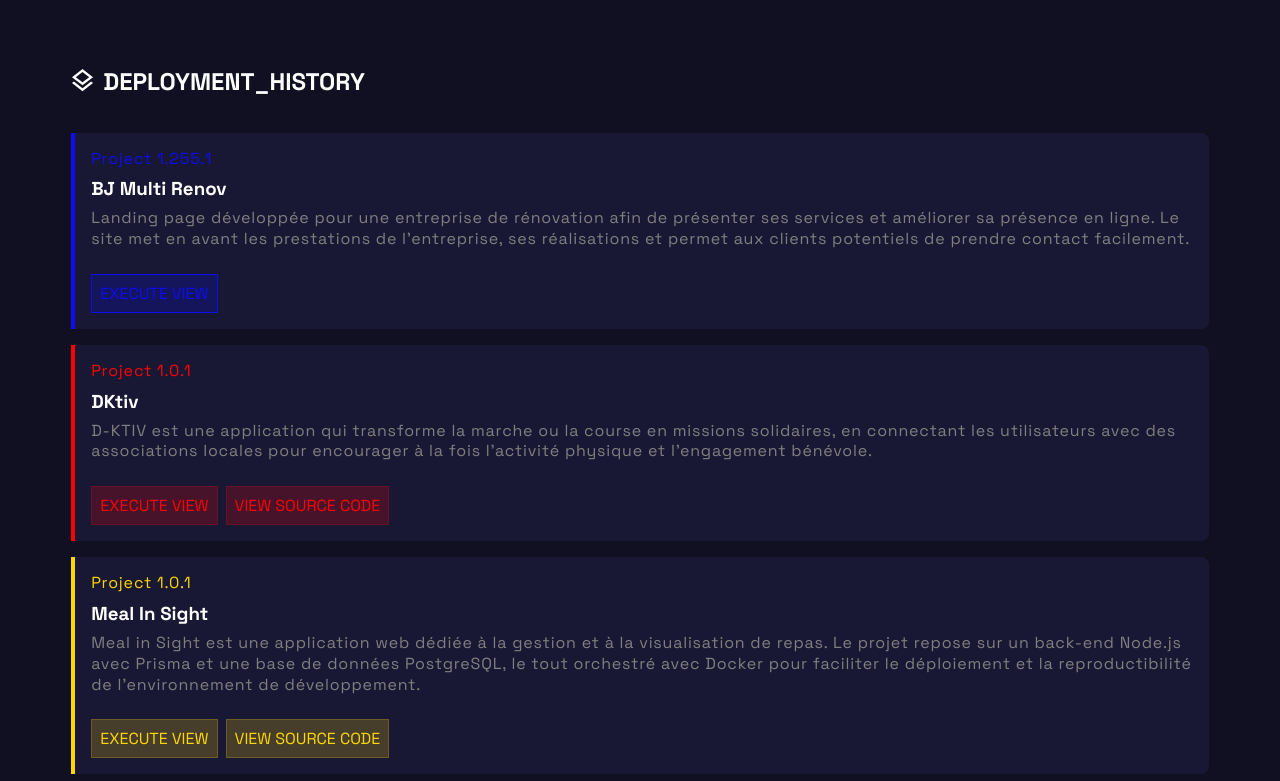
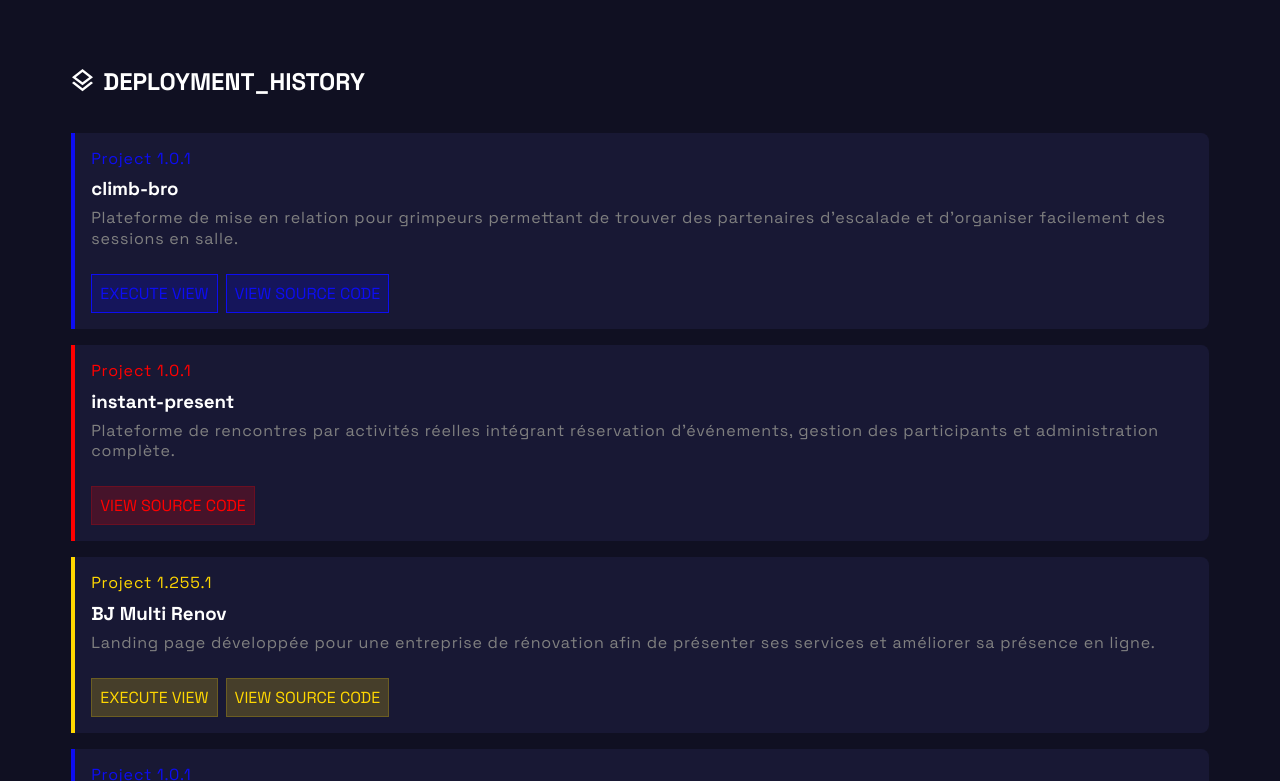
Before and after one commit to christophernafrere/portfolio-new, a Next.js app: page / in a window 1280 px wide. Shown: the part 1099-1880 px from the top of the page. Built offline with nearby package versions, Linux system fonts and the light colour scheme.

Commit message:
update project list

```diff
--- a/src/lib/seo.ts
+++ b/src/lib/seo.ts
@@ -1,5 +1,5 @@
 export const siteConfig = {
-    siteUrl: "https://christopher-nafrere.fr",
+    siteUrl: "https://mecha.christopher-nafrere.fr",
     siteName: "Portfolio Christopher Nafrere",
     title: "Christopher Nafrere | Développeur Fullstack Next.js & NestJS",
     description:
--- a/src/section/deployment-history.tsx
+++ b/src/section/deployment-history.tsx
@@ -4,6 +4,48 @@ import colors from "@/lib/color";
 import styled from "styled-components";
 
 export default function DeploymentHistory() {
+    const deployments = [
+        {
+            name: "climb-bro",
+            version: "1.0.1",
+            description:
+                "Plateforme de mise en relation pour grimpeurs permettant de trouver des partenaires d'escalade et d'organiser facilement des sessions en salle.",
+            github: "https://github.com/christophernafrere/climb-bro",
+            link: "https://dev.climb-bro.fr",
+        },
+        {
+            name: "instant-present",
+            version: "1.0.1",
+            description:
+                "Plateforme de rencontres par activités réelles intégrant réservation d'événements, gestion des participants et administration complète.",
+            github: "https://github.com/christophernafrere/instant-present",
+            link: null,
+        },
+        {
+            name: "BJ Multi Renov",
+            version: "1.255.1",
+            description:
+                "Landing page développée pour une entreprise de rénovation afin de présenter ses services et améliorer sa présence en ligne.",
+            github: "https://github.com/christophernafrere/bj-multi-renov",
+            link: "https://www.bjmultirenov.fr/",
+        },
+        {
+            name: "DKtiv",
+            version: "1.0.1",
+            description:
+                "D-KTIV est une application qui transforme la marche ou la course en missions solidaires, en connectant les utilisateurs avec des associations locales pour encourager à la fois l'activité physique et l'engagement bénévole.",
+            github: "https://github.com/christophernafrere/dktiv-re",
+            link: null,
+        },
+        {
+            name: "Meal In Sight",
+            version: "1.0.1",
+            description:
+                "Meal in Sight est une application web dédiée à la gestion et à la visualisation de repas. Le projet repose sur un back-end Node.js avec Prisma et une base de données PostgreSQL, le tout orchestré avec Docker pour faciliter le déploiement et la reproductibilité de l'environnement de développement.",
+            github: "https://github.com/christophernafrere/meal-in-sight",
+            link: null,
+        },
+    ];
     return (
         <section id="projects" aria-label="Projets déployés">
             <TitleSection>
@@ -11,82 +53,31 @@ export default function DeploymentHistory() {
                 DEPLOYMENT_HISTORY
             </TitleSection>
             <DeploymentList>
-                <DeploymentItem>
+                {deployments.map((deployment, index) => (
+                    <DeploymentItem key={index}>
                         <DeploymentData>
-                        <p className="version">Project 1.255.1</p>
-                        <h3>BJ Multi Renov</h3>
+                            <p className="version">{`Project ${deployment.version}`}</p>
+                            <h3>{deployment.name}</h3>
                             <p className="description">
-                            Landing page développée pour une entreprise de
-                            rénovation afin de présenter ses services et
-                            améliorer sa présence en ligne. Le site met en avant
-                            les prestations de l&apos;entreprise, ses
-                            réalisations et permet aux clients potentiels de
-                            prendre contact facilement.
+                                {deployment.description}
                             </p>
+                            {deployment.link && (
                                 <ProjectLink
-                            href="https://www.bjmultirenov.fr"
+                                    href={deployment.link}
                                     target="_blank"
                                     rel="noopener noreferrer">
                                     EXECUTE VIEW
                                 </ProjectLink>
-                    </DeploymentData>
-                </DeploymentItem>
-
-                <DeploymentItem>
-                    <DeploymentData>
-                        <p className="version">Project 1.0.1</p>
-                        <h3>DKtiv</h3>
-                        <p className="description">
-                            D-KTIV est une application qui transforme la marche
-                            ou la course en missions solidaires, en connectant
-                            les utilisateurs avec des associations locales pour
-                            encourager à la fois l&apos;activité physique et
-                            l&apos;engagement bénévole.
-                        </p>
+                            )}
                             <ProjectLink
-                            href="https://dktiv.christopher-nafrere.fr/"
-                            target="_blank"
-                            rel="noopener noreferrer">
-                            EXECUTE VIEW
-                        </ProjectLink>
-
-                        <ProjectLink
-                            href="https://github.com/christophernafrere/dktiv-re"
+                                href={deployment.github}
                                 target="_blank"
                                 rel="noopener noreferrer">
                                 VIEW SOURCE CODE
                             </ProjectLink>
                         </DeploymentData>
                     </DeploymentItem>
-
-                <DeploymentItem>
-                    <DeploymentData>
-                        <p className="version">Project 1.0.1</p>
-                        <h3>Meal In Sight</h3>
-                        <p className="description">
-                            Meal in Sight est une application web dédiée à la
-                            gestion et à la visualisation de repas. Le projet
-                            repose sur un back-end Node.js avec Prisma et une
-                            base de données PostgreSQL, le tout orchestré avec
-                            Docker pour faciliter le déploiement et la
-                            reproductibilité de l&apos;environnement de
-                            développement.
-                        </p>
-                        <ProjectLink
-                            href="https://www.meal-in-sight.fr"
-                            target="_blank"
-                            rel="noopener noreferrer">
-                            EXECUTE VIEW
-                        </ProjectLink>
-
-                        <ProjectLink
-                            href="https://github.com/christophernafrere/meal-in-sight"
-                            target="_blank"
-                            rel="noopener noreferrer">
-                            VIEW SOURCE CODE
-                        </ProjectLink>
-                    </DeploymentData>
-                </DeploymentItem>
+                ))}
             </DeploymentList>
         </section>
     );
```
Lines whose indentation alone changed are shown as unchanged.
